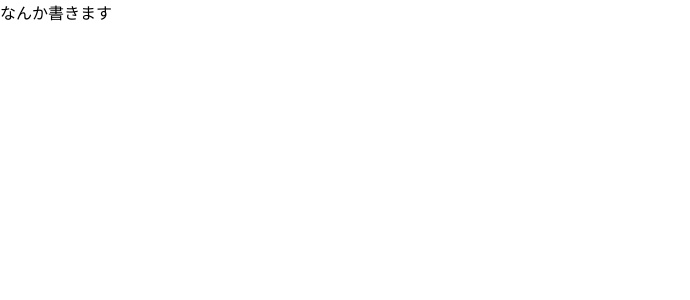
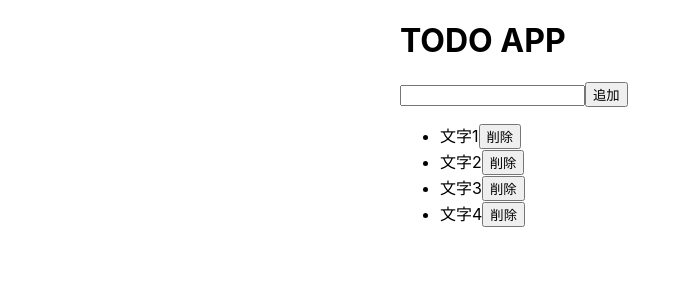
Before and after one commit to hisho/practice-react, a React (Create React App) app: page / in a window 1280 px wide. Shown: the top 300 px of the page, without its empty margins (0-690 px from the left). Built offline with nearby package versions, Linux system fonts and the light colour scheme.

Commit message:
✨ add todo

```diff
--- a/src/App.tsx
+++ b/src/App.tsx
@@ -1,5 +1,61 @@
+import { useState } from 'react'
+
 function App() {
-  return <div className="App">なんか書きます</div>
+  const [inputText, setInputText] = useState('')
+  const [todoList, setTodoList] = useState([
+    {
+      todo: '文字1',
+    },
+    {
+      todo: '文字2',
+    },
+    {
+      todo: '文字3',
+    },
+    {
+      todo: '文字4',
+    },
+  ])
+
+  //削除するメソッド
+  const onDelete = (todo: string) => {
+    setTodoList((prevState) => {
+      return prevState.filter((n) => n.todo !== todo)
+    })
+  }
+
+  return (
+    <div style={{ width: '30rem', margin: '0 auto' }}>
+      <h1>TODO APP</h1>
+      <input
+        type="text"
+        name={'todo'}
+        onChange={(e) => setInputText(e.target.value)}
+      />
+      <button
+        onClick={() =>
+          setTodoList((prevState) => [...prevState, { todo: inputText }])
+        }
+      >
+        追加
+      </button>
+      <p>{inputText}</p>
+      <div>
+        <ul>
+          {todoList.map((item, index) => {
+            return (
+              <li key={`todo_${index}`}>
+                {item.todo}
+                <button type={'button'} onClick={() => onDelete(item.todo)}>
+                  削除
+                </button>
+              </li>
+            )
+          })}
+        </ul>
+      </div>
+    </div>
+  )
 }
 
 export default App
```
